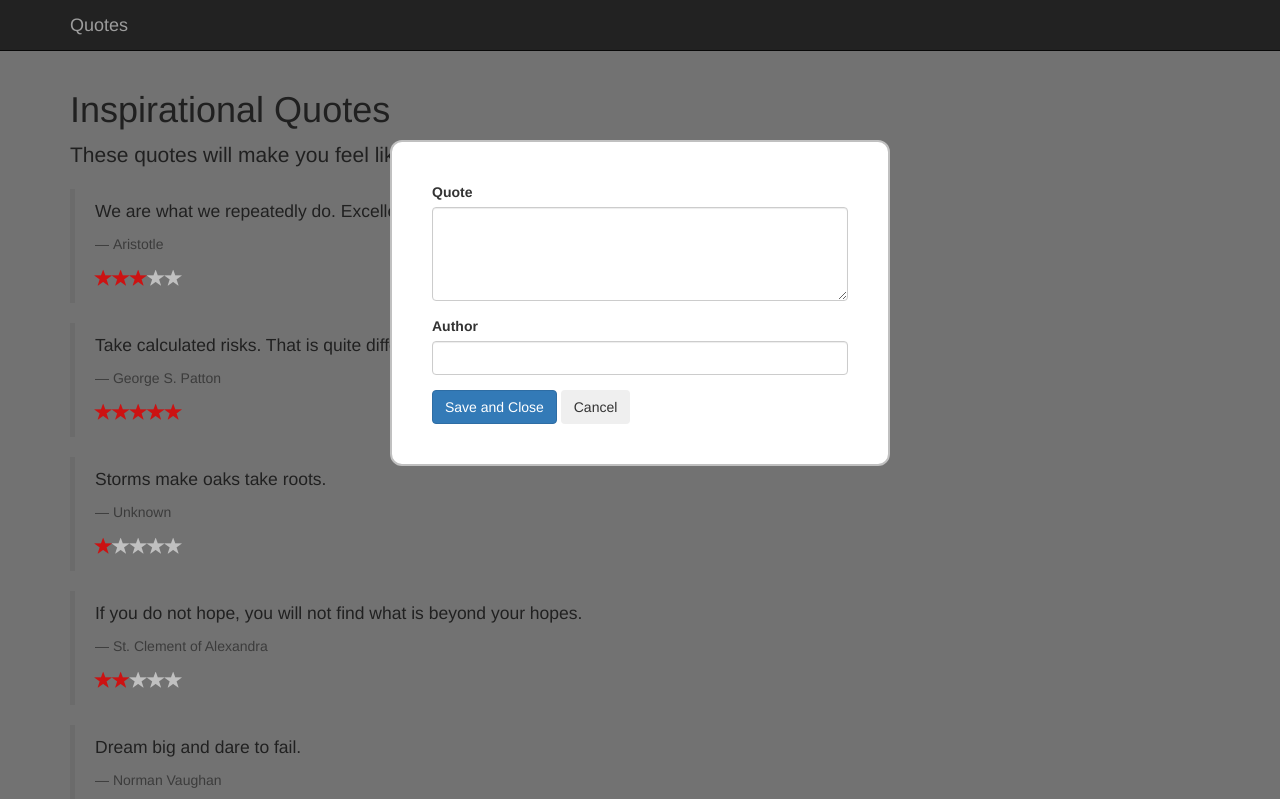
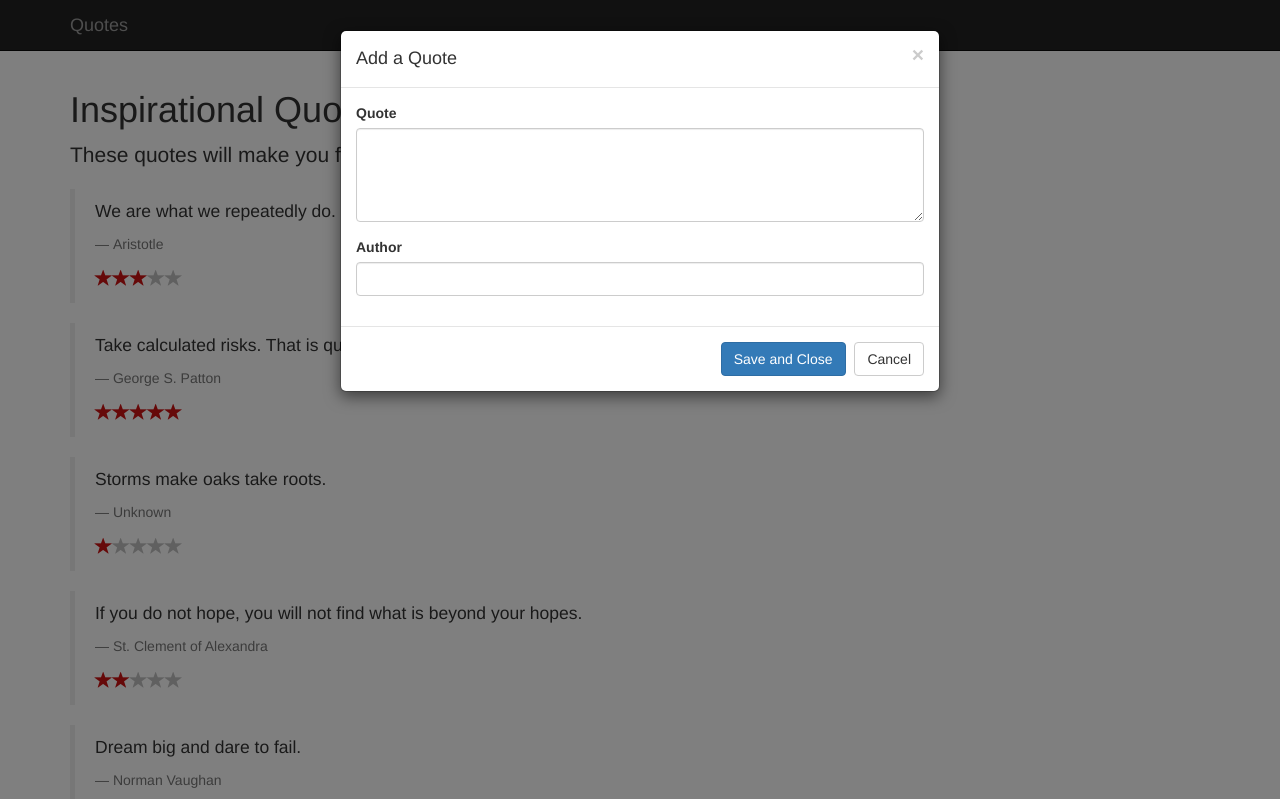
Before and after one commit to scottsmeester/inspirational-quotes, a plain HTML site: page index.html in a window 1280 px wide. Both pictures are taken after a click on the button "Add a quote". Shown: the top 799 px of the page. Drawn offline with nearby package versions, Linux system fonts and the light colour scheme.

Commit message:
using bootstrap's modal

```diff
--- a/index.html
+++ b/index.html
@@ -22,8 +22,34 @@
     </div>
   </nav>
 
-  <div class="container quotes">
-    <div class="formPopup">
+  <div class="modal" id="myModal" tabindex="-1" role="dialog" aria-labelledby="myModalLabel" aria-hidden="true">
+    <div class="modal-dialog">
+      <div class="modal-content">
+        <div class="modal-header">
+          <button type="button" class="close" data-dismiss="modal" aria-label="Close"><span aria-hidden="true">&times;</span></button>
+          <h4 class="modal-title">Add a Quote</h4>
+        </div>
+        <div class="modal-body">
+          <div class="form-group" id="quoteEntry">
+            <label for="nameInput" class="control-label">Quote</label>
+            <textarea name="quote" class="form-control" rows="4"></textarea>
+          </div>
+          <div class="form-group" id="authorEntry">
+            <label for="nameInput" class="control-label">Author</label>
+            <input type="text" name="author" class="form-control">
+          </div>
+        </div>
+        <div class="modal-footer">
+          <!-- <div class="form-actions"> -->
+            <input type="button" class="btn btn-primary" data-dismiss="modal" value="Save and Close">
+            <input type="button" class="btn btn-default" data-dismiss="modal" value="Cancel">
+          <!-- </div> -->
+        </div>
+      </div>
+    </div>
+  </div>
+
+  <!-- <div class="formPopup">
     <div class="formOverlay">
       <div class="form-group" id="quoteEntry">
         <label for="nameInput" class="control-label">Quote</label>
@@ -33,27 +59,20 @@
         <label for="nameInput" class="control-label">Author</label>
         <input type="text" name="author" class="form-control">
       </div>
-        <!-- <div class="form-group">
-          <select id="stars">
-            <option value="1">1</option>
-            <option value="2">2</option>
-            <option value="3">3</option>
-            <option value="4">4</option>
-            <option value="5">5</option>
-          </select>
-        </div> -->
       <div class="form-actions">
         <input type="submit" class="btn btn-primary" value="Save and Close">
         <input type="button" class="btn cancelButton" value="Cancel">
       </div>
     </div>
-    </div>
+  </div> -->
+
+  <div class="container quotes">
 
     <div class="starter-template">
       <h1>Inspirational Quotes</h1>
-      <p class="lead">These quotes will make you feel like you're a lazy, insignificant timid chump...</p>
+      <p class="lead">These quotes will make you feel like you're a lazy chump...</p>
     </div>
-    <a id="addItemBtn" class="btn btn-lg btn-success" href="#" role="button">Add a quote</a>
+    <a data-toggle="modal" data-target="#myModal" id="addItemBtn" class="btn btn-lg btn-success" href="#" role="button">Add a quote</a>
   </div>
 
     <script src="http://cdnjs.cloudflare.com/ajax/libs/jquery/2.1.1/jquery.min.js"></script>
--- a/main.js
+++ b/main.js
@@ -13,7 +13,7 @@ Quote.prototype.printQuote = function(){
 
     return this.$el;
 };
-
+// todo: css on here?
 Quote.prototype.animateBackground = function(){
   this.$el.animate({backgroundColor:'#fff'}, 2000);
 };
@@ -94,20 +94,20 @@ for (var i = 0; i < myQuotes.length; i++) {
   var thisQuote = new Quote(myQuotes[i].author, myQuotes[i].quote, myQuotes[i].stars);
   $('.container.quotes').append(thisQuote.printQuote());
 }
-var annimationTime = 100;
+var annimationTime = 200;
 
 $('#addItemBtn').click(function(){
   $('textarea[name="quote"]').val("");
   $('input[name="author"]').val("");
   $( '#stars option:selected' ).val();
-  $('.formOverlay').fadeIn(annimationTime);
-  $('.formPopup').fadeIn(annimationTime);
+  // $('.formOverlay').fadeIn(annimationTime);
+  // $('.formPopup').fadeIn(annimationTime);
   $('#addItemBtn').fadeOut(annimationTime);
 });
 
-$('.cancelButton').click(function(){
-  $('.formOverlay').fadeOut(annimationTime);
-  $('.formPopup').fadeOut(annimationTime);
+$('.btn-default').click(function(){
+  // $('.formOverlay').fadeOut(annimationTime);
+  // $('.formPopup').fadeOut(annimationTime);
   $('#addItemBtn').fadeIn(annimationTime);
 });
 
@@ -135,11 +135,11 @@ $('.btn-primary').click(function(){
   $('#quoteEntry').removeClass('has-error');
   $('#authorEntry').removeClass('has-error');
 
-  $('.formOverlay').fadeOut(annimationTime);
-  $('.formPopup').fadeOut(annimationTime);
-  $('#addItemBtn').fadeIn(annimationTime);
+  $('#myModal').toggle();
+  // $('.modal-dialog').fadeOut(annimationTime);
+  $('#addItemBtn').toggle();
 
-  var thisNewQuote = new Quote(newAuthor, newQuote, 1);
+  var thisNewQuote = new Quote(newAuthor, newQuote, 0);
 
   $('blockquote').first().before(thisNewQuote.printQuote().addClass('newQuoteHighlight'));
     thisNewQuote.animateBackground();
@@ -156,8 +156,8 @@ $(document)
 
   })
   .on('click', '.glyphicon', function(){
-    // $(this).parent().find('.glyphicon:lt(' + ($(this).index() - 1) + ')').
-    // addClass('starLit');
-    // createStars($(this).index() - 1);
-    console.log(createStars($(this).index() - 1));
+    var parent = $(this).parent();
+    var thisIndex = $(this).index() - 1;
+    parent.children('.glyphicon').remove();
+    parent.append(createStars(thisIndex));
   });
```
Also changed, not shown: 1 other file. Lines whose indentation alone changed are shown as unchanged.
